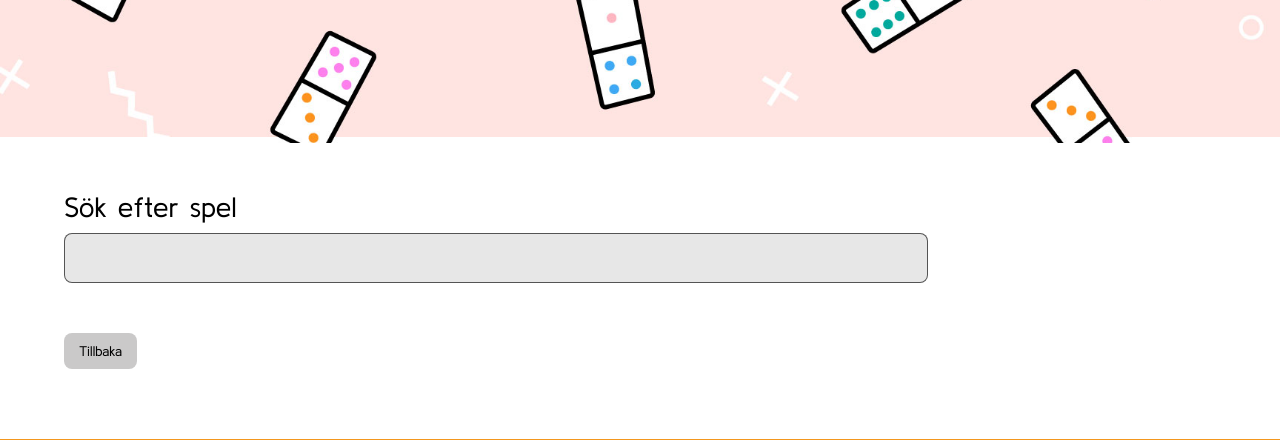
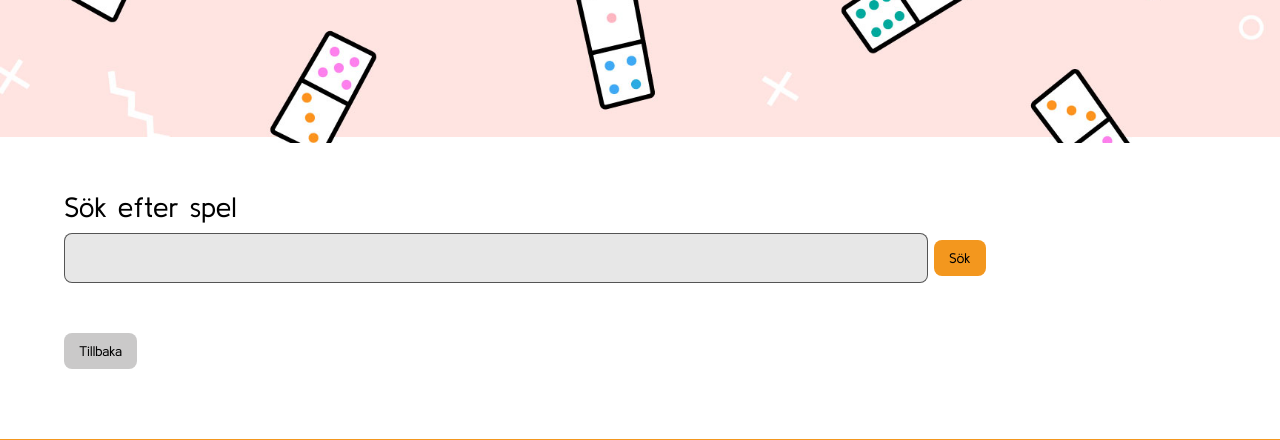
Before and after one commit to HannahO94/Projektarbete_webbshop, a PHP site: page /search/index.php in a window 1280 px wide. Shown: the part 657-1097 px from the top of the page. Run offline with PHP 8.4, Linux system fonts and the light colour scheme; data comes from the database, SQL or seed files in the repository.

Commit message:
lagt till sökknapp

```diff
--- a/search/index.php
+++ b/search/index.php
@@ -6,6 +6,7 @@ require_once "../header_extern.php"
   <label for="search" class="search-form__label">Sök efter spel</label>
   <br>
   <input type="text" name="search" id="search-Field" class="search-form__input-field">
+  <button id="search_btn">Sök</button>
 </form>
 
 <!--i nedan div mha php rita ut produktkort-->
```
